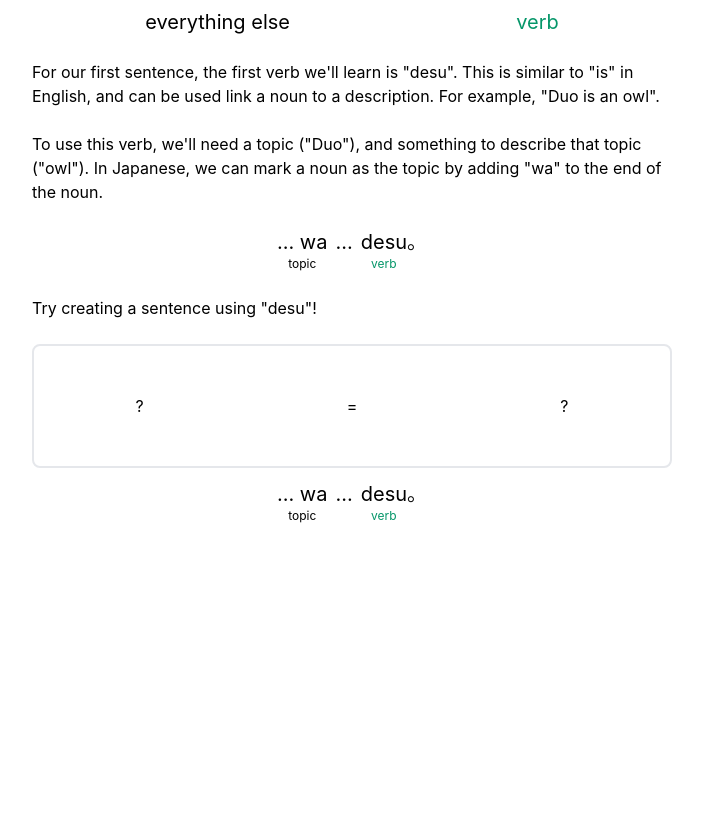
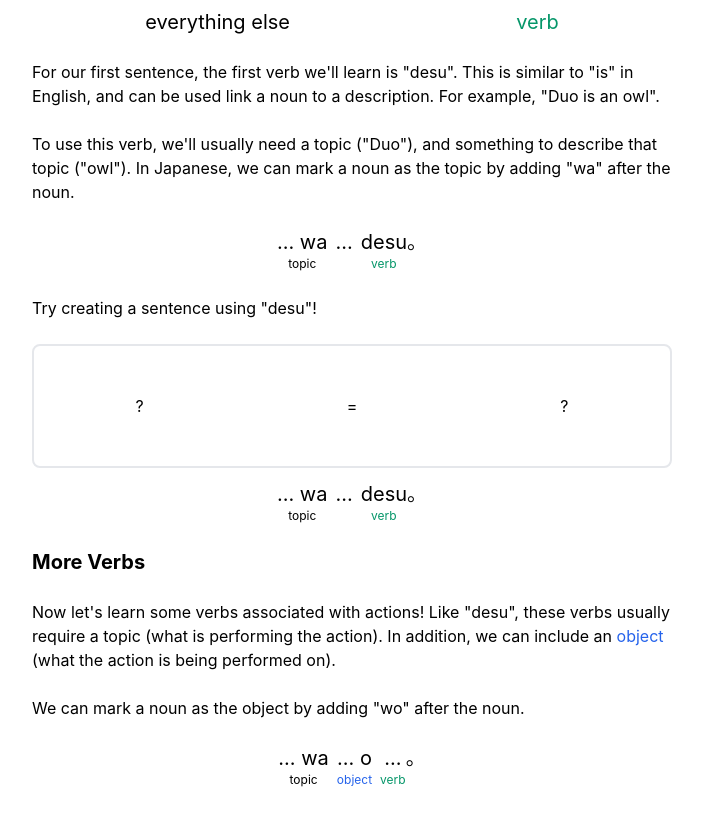
Before and after one commit to edwardcai/hack-action-tips, a React (Create React App) app: page / in a window 1280 px wide. Shown: the part 220-1042 px from the top of the page, without its empty margins (288-991 px from the left). Before the commit the page ends 800 px from the top, so only its background shows below. Built offline with nearby package versions, Linux system fonts and the light colour scheme.

Commit message:
Add sentence with object capabilities

```diff
--- a/src/App.tsx
+++ b/src/App.tsx
@@ -1,12 +1,12 @@
 import React from 'react';
 import './App.css';
-import TranslatedText from "./TranslatedText";
+import TranslatedText, {Translation} from "./TranslatedText";
 import DesuEquate from "./DesuEquate";
 import {Sentence} from "./Sentence";
 
 function App() {
   return (
-    <div className="w-screen flex flex-col items-center mt-20">
+    <div className="w-screen flex flex-col items-center mt-20 mb-64">
       <div
         className="flex w-6/12 flex-col content-center items-center space-y-6"
       >
@@ -26,19 +26,42 @@ function App() {
           to a description. For example, "Duo is an owl".
         </div>
         <div className={"w-full"}>
-          To use this verb, we'll need a topic ("Duo"), and something to describe that topic ("owl"). In Japanese,
-          we can mark a noun as the topic by adding "wa" to the end of the noun.
+          To use this verb, we'll usually need a topic ("Duo"), and something to describe that topic ("owl"). In Japanese,
+          we can mark a noun as the topic by adding "wa" after the noun.
         </div>
-        <Sentence sentence={{
-          verb: "desu",
-          topic: "...",
-          noun: "...",
-        }}/>
+        <Sentence sentenceId={"desuExample"}/>
 
         <div className={"w-full"}>
           Try creating a sentence using "desu"!
         </div>
         <DesuEquate/>
+
+        <div className={"w-full text-xl font-bold mt-12"}>
+          More Verbs
+        </div>
+        <div className={"w-full"}>
+          Now let's learn some verbs associated with actions! Like "desu", these verbs usually require a topic (what is performing the action).
+          In addition, we can include an <span className="text-blue-600">object</span> (what the action is being performed on).
+          <br/><br/>
+          We can mark a noun as the object by adding "wo" after the noun.
+        </div>
+        <Sentence
+          sentenceId={"eatdrink"}
+          sentenceOptions={{
+            object: [
+              {text: "gohan", translation: "rice"},
+              {text: "ocha", translation: "tea"},
+            ],
+            topic: [
+              {text: "fukurō", translation: "owl"},
+              {text: "neko", translation: "cat"},
+            ],
+            verb: [
+              {text: "tabemasu", translation: "eat"},
+              {text: "nomimasu", translation: "drink"},
+            ]
+          }}
+        />
       </div>
     </div>
   );
@@ -47,10 +70,12 @@ function App() {
 
 
 export interface SentenceInfo {
-  verb: string
+  id: string
+  verb?: string
   topic?: string
   noun?: string
   object?: string
+  requiredParts: string[]
 }
 
 const OwlPicture = ({
--- a/src/DesuEquate.tsx
+++ b/src/DesuEquate.tsx
@@ -17,7 +17,8 @@ export default () => {
   const rightText = desuState.noun ?? "?";
 
   return <div className={"w-full"}>
-    <div className={"flex flex-row items-center justify-around w-full border-solid border-2 pt-12 pb-12 h64 rounded-lg"}>
+    <div
+      className={"flex flex-row items-center justify-around w-full border-solid border-2 pt-12 pb-12 h64 rounded-lg"}>
       <div>
         {illoMap[leftText]
           ? <img className="w-12" src={illoMap[leftText]}/>
@@ -25,7 +26,7 @@ export default () => {
         }
       </div>
       <div>=</div>
-            <div>
+      <div>
         {illoMap[rightText]
           ? <img className="w-12" src={illoMap[rightText]}/>
           : rightText
@@ -33,11 +34,19 @@ export default () => {
       </div>
     </div>
     <div className="mt-3 text-center">
-      <Sentence sentence={{
-        verb: "desu",
-        topic: desuState.topic,
-        noun: desuState.noun,
-      }}/>
+      <Sentence
+        sentenceId={"desu"}
+        sentenceOptions={{
+          noun: [
+            {text: "fukurō", translation: "owl"},
+            {text: "neko", translation: "cat"},
+          ],
+          topic: [
+            {text: "Duo", translation: "Duo"},
+            {text: "Misu", translation: "Misu"},
+          ]
+        }}
+      />
     </div>
   </div>
 }
--- a/src/Sentence.tsx
+++ b/src/Sentence.tsx
@@ -2,33 +2,28 @@ import React, {useState} from 'react';
 import './App.css';
 import {SentenceInfo} from "./App";
 import TranslatedText, {Translation} from "./TranslatedText";
-import {useDispatch} from "react-redux";
+import {useDispatch, useSelector} from "react-redux";
+import {State} from "./index";
 
-export const Sentence = ({sentence}: { sentence: SentenceInfo }) => {
+export const Sentence = (
+  {sentenceId, sentenceOptions}: { sentenceId: string, sentenceOptions?: Record<string, Translation[]> }) => {
+  const sentence = useSelector((state: State) => state.sentenceMap[sentenceId]);
+
   const makePart = (pos: string, text?: string,) => {
     const colorToClass: Record<string, string> = {
       verb: "text-green-600",
       topic: "text-orange-600",
+      object: "text-blue-600",
     };
 
     const posParticle: Record<string, string> = {
-      topic: "wa"
-    };
-
-    const optionsMap: Record<string, Translation[]> = {
-      noun: [
-        {text: "fukurō", translation: "owl"},
-        {text: "neko", translation: "cat"},
-      ],
-      topic: [
-        {text: "Duo", translation: "Duo"},
-        {text: "Misu", translation: "Misu"},
-      ]
+      topic: "wa",
+      object: "o",
     };
 
     const editable = <Dropdown
-      options={optionsMap[pos] ?? []}
-      sentenceId={sentence.verb}
+      options={sentenceOptions?.[pos] ?? []}
+      sentenceId={sentenceId}
       sentencePart={pos}
       text={(text ?? "...") + (posParticle[pos ?? ""] ? (" " + posParticle[pos ?? ""]) : "")}
     />;
@@ -42,11 +37,10 @@ export const Sentence = ({sentence}: { sentence: SentenceInfo }) => {
     </div>
   };
 
-  const parts = [
-    makePart("topic", sentence.topic),
-    makePart("noun", sentence.noun),
-    makePart("verb", sentence.verb),
-  ];
+  const parts = sentence.requiredParts.map(part =>
+    // @ts-ignore
+    makePart(part, sentence[part])
+  );
 
 
   return <div className="text-xl w-full flex flex-row justify-center space-x-2">
--- a/src/index.tsx
+++ b/src/index.tsx
@@ -19,11 +19,21 @@ export type Action = {
   selection: string;
   sentenceId: string;
   type: "setNoun";
+} | {
+  selection: string;
+  sentenceId: string;
+  type: "setVerb";
+} | {
+  selection: string;
+  sentenceId: string;
+  type: "setObject";
 }
 
 const reducer = (
   state: State = {sentenceMap: {
-    "desu": { verb: "desu"}
+    "desuExample": { verb: "desu", id: "desuExample", requiredParts: ["topic", "noun", "verb"]},
+    "desu": { verb: "desu", id: "desu", requiredParts: ["topic", "noun", "verb"]},
+    "eatdrink": { id: "eatdrink", requiredParts: ["topic", "object", "verb"]},
     }},
   action: Action
 ): State => produce(state, (draft: State) => {
@@ -37,6 +47,12 @@ const reducer = (
       break;
     case "setNoun":
       sentence.noun = action.selection;
+      break;
+    case "setObject":
+      sentence.object = action.selection;
+      break;
+    case "setVerb":
+      sentence.verb = action.selection;
       break;
   }
   return draft;
```
